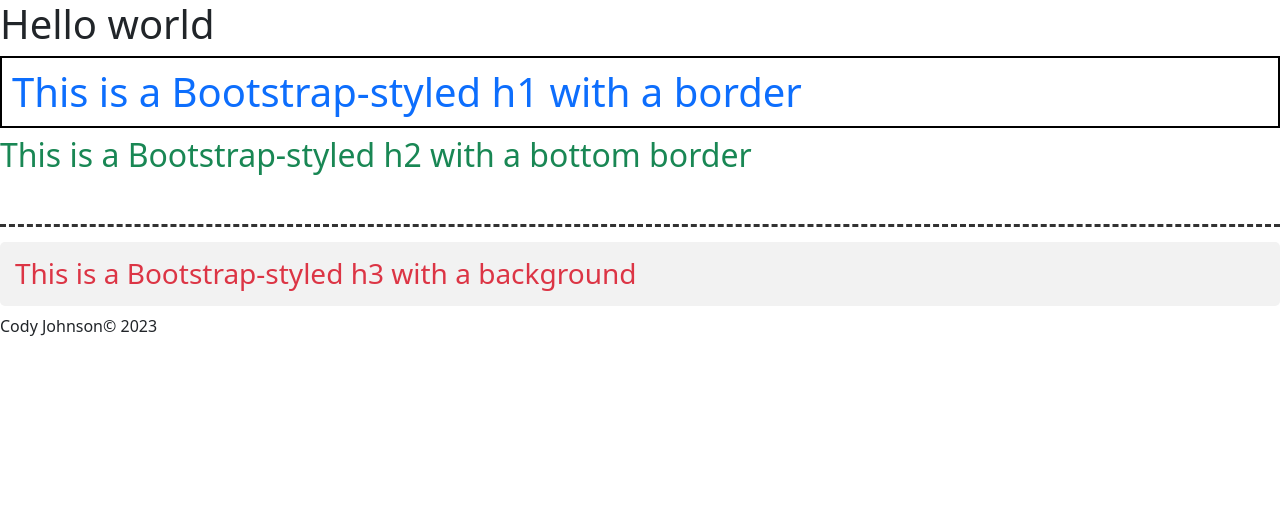
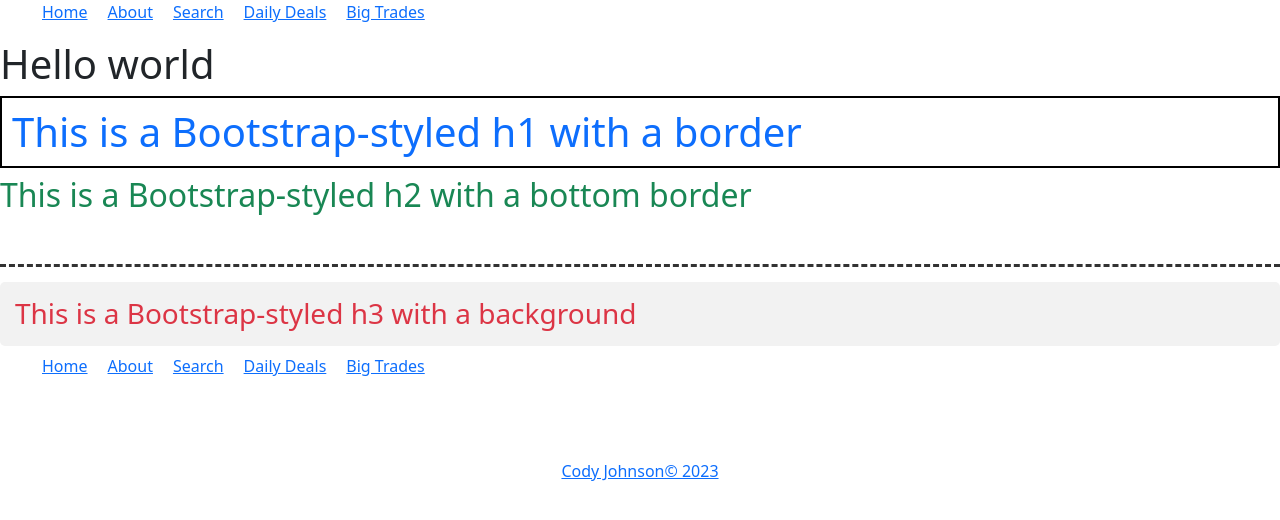
Before and after one commit to codyjohnsontx/insideroutsider, a plain HTML site: page index.html in a window 1280 px wide. Drawn offline with nearby package versions, Linux system fonts and the light colour scheme.

Commit message:
Add footer, change css

```diff
--- a/index.html
+++ b/index.html
@@ -9,11 +9,42 @@
     <title>InsiderOutsider</title>
 </head>
 <body>
+    <!-- Top of Page -->
+    <header>
+        <nav class="nav primary-nav">
+        <ul>
+          <li><a href="index.html">Home</a></li><!--
+          --><li><a href="#">About</a></li><!--
+          --><li><a href="#">Search</a></li><!--
+          --><li><a href="#">Daily Deals</a></li><!--
+          --><li><a href="#">Big Trades</a></li>
+        </ul>
+        </nav>
+    </header>
+
+
+<!-- Placeholder for now -->
     <h1>Hello world</h1>
     <h1 class="text-primary custom-h1">This is a Bootstrap-styled h1 with a border</h1>
     <h2 class="text-success custom-h2">This is a Bootstrap-styled h2 with a bottom border</h2>
     <h3 class="text-danger custom-h3">This is a Bootstrap-styled h3 with a background</h3>
-    <footer>Cody Johnson© 2023</footer>
+    <footer></footer>
+
+
+    <!-- Bottom of Page -->
+    <footer>
+        <nav class="nav primary-nav">
+            <ul>
+              <li><a href="index.html">Home</a></li><!--
+              --><li><a href="#">About</a></li><!--
+              --><li><a href="#">Search</a></li><!--
+              --><li><a href="#">Daily Deals</a></li><!--
+              --><li><a href="#">Big Trades</a></li>
+            </ul>
+            </nav>
+            <p class="signature"><a href='https://www.linkedin.com/in/cody-johnson-92460b124/'>Cody Johnson© 2023</a></p>
+    </footer>
+
 
     <script src="https://cdn.jsdelivr.net/npm/@popperjs/core@2.11.8/dist/umd/popper.min.js" integrity="sha384-I7E8VVD/ismYTF4hNIPjVp/Zjvgyol6VFvRkX/vR+Vc4jQkC+hVqc2pM8ODewa9r" crossorigin="anonymous"></script>
     <script src="https://cdn.jsdelivr.net/npm/bootstrap@5.3.1/dist/js/bootstrap.min.js" integrity="sha384-Rx+T1VzGupg4BHQYs2gCW9It+akI2MM/mndMCy36UVfodzcJcF0GGLxZIzObiEfa" crossorigin="anonymous"></script><script src="script.js"></script>
--- a/style.css
+++ b/style.css
@@ -14,3 +14,18 @@ h3.custom-h3 {
     padding: 15px;
     border-radius: 5px; /* Optional: To add rounded corners */
 }
+
+.nav li {
+    display: inline-block;
+    margin: 0 10px;
+    vertical-align: top;
+  }
+  .nav li:last-child {
+    margin-right: 0;
+  }
+
+  .signature {
+    padding: 15px 0;
+    margin: 50px 0;
+    text-align: center;
+  }
```
